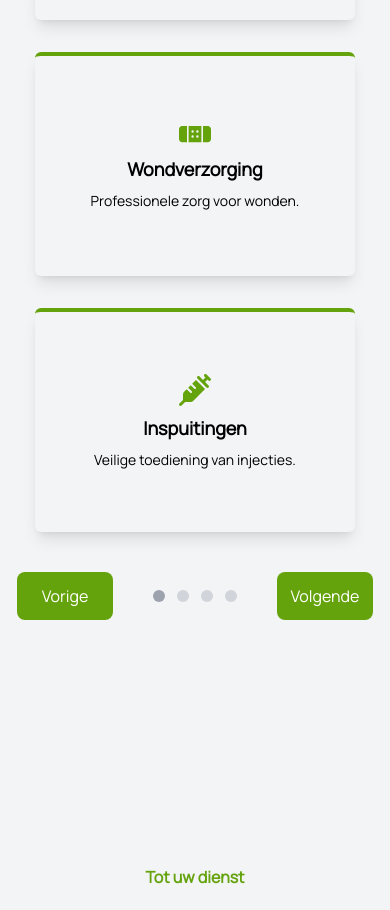
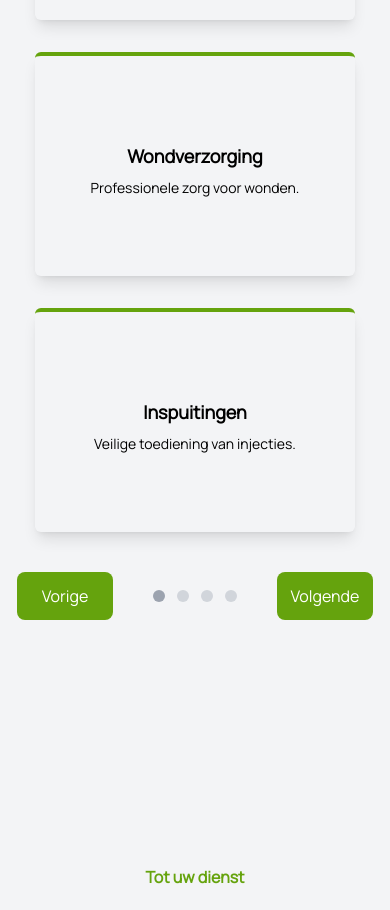
Before and after one commit to mouise1111/Nova-Nursing, a SvelteKit app: page / in a window 390 px wide. Shown: the part 1040-1950 px from the top of the page. Built offline with nearby package versions, Linux system fonts and the light colour scheme.

Commit message:
style change for icons

```diff
--- a/src/components/Services.svelte
+++ b/src/components/Services.svelte
@@ -51,7 +51,7 @@
 					<img
 						src="/bandage-solid.svg"
 						alt="bandage icon"
-						class="lg:py-2 lg:mx-0 lg:w-12 md:w-10 w-8 mx-auto"
+						class="lg:py-2 lg:mx-0 lg:w-12 md:w-10 w-8 mx-auto hidden lg:block md:block"
 					/>
 					<h3 class="py-2 text-lg lg:text-xl">Wondverzorging</h3>
 					<p class="text-sm lg:py-2">Professionele zorg voor wonden.</p>
@@ -62,7 +62,7 @@
 					<img
 						src="/sringe-solid.svg"
 						alt="bandage icon"
-						class="lg:py-2 lg:mx-0 lg:w-12 md:w-10 w-8 mx-auto"
+						class="lg:py-2 lg:mx-0 lg:w-12 md:w-10 w-8 mx-auto hidden lg:block md:block"
 					/>
 					<h3 class="py-2 text-lg lg:text-xl">Inspuitingen</h3>
 					<!-- injecties -->
@@ -109,7 +109,7 @@
 					<img
 						src="/sringe-solid.svg"
 						alt="bandage icon"
-						class="lg:py-2 lg:mx-0 lg:w-12 md:w-10 w-8 mx-auto"
+						class="lg:py-2 lg:mx-0 lg:w-12 md:w-10 w-8 mx-auto hidden lg:block md:block"
 					/>
 					<h3 class="py-2 text-lg lg:text-xl">Insuline injecteren</h3>
 					<p class="text-sm lg:py-2">Deskundige insuline-injecties verzorgen.</p>
@@ -120,7 +120,7 @@
 					<img
 						src="/bandage-solid.svg"
 						alt="bandage icon"
-						class="lg:py-2 lg:mx-0 lg:w-12 md:w-10 w-8 mx-auto"
+						class="lg:py-2 lg:mx-0 lg:w-12 md:w-10 w-8 mx-auto hidden lg:block md:block"
 					/>
 					<h3 class="py-2 text-lg lg:text-xl">Compressieverband</h3>
 					<p class="text-sm lg:py-2">Effectieve behandeling met compressieverband.</p>
@@ -166,7 +166,7 @@
 					<img
 						src="/eye-drop.svg"
 						alt="bandage icon"
-						class="lg:py-2 lg:mx-0 lg:w-12 md:w-10 w-8 mx-auto"
+						class="lg:py-2 lg:mx-0 lg:w-12 md:w-10 w-8 mx-auto hidden lg:block md:block"
 					/>
 					<h3 class="py-2 text-lg lg:text-xl">Oogdruppels</h3>
 					<p class="text-sm lg:py-2">Zorgvuldige toediening van oogdruppels.</p>
@@ -177,7 +177,7 @@
 					<img
 						src="/zalf.svg"
 						alt="bandage icon"
-						class="lg:py-2 lg:mx-0 lg:w-12 md:w-10 w-8 mx-auto"
+						class="lg:py-2 lg:mx-0 lg:w-12 md:w-10 w-8 mx-auto hidden lg:block md:block"
 					/>
 					<h3 class="py-2 text-lg lg:text-xl">Zalven</h3>
 					<p class="text-sm lg:py-2">Deskundig aanbrengen van zalf.</p>
@@ -223,7 +223,7 @@
 					<img
 						src="/support-solid.svg"
 						alt="bandage icon"
-						class="lg:py-2 lg:mx-0 lg:w-12 md:w-10 w-8 mx-auto"
+						class="lg:py-2 lg:mx-0 lg:w-12 md:w-10 w-8 mx-auto hidden lg:block md:block"
 					/>
 					<h3 class="py-2 text-lg lg:text-xl">Palliatieve verzorging</h3>
 					<p class="text-sm lg:py-2">Empathische zorg voor palliatieve patiënten.</p>
```
